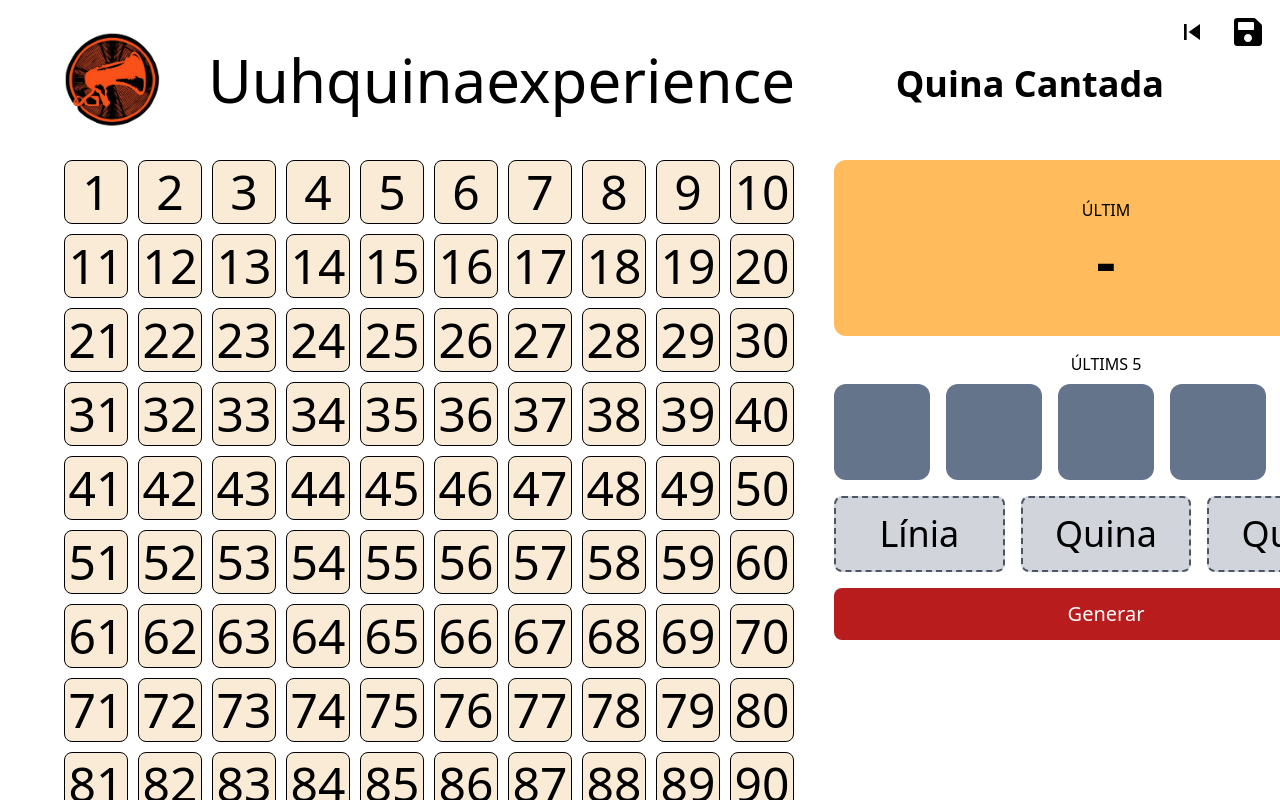
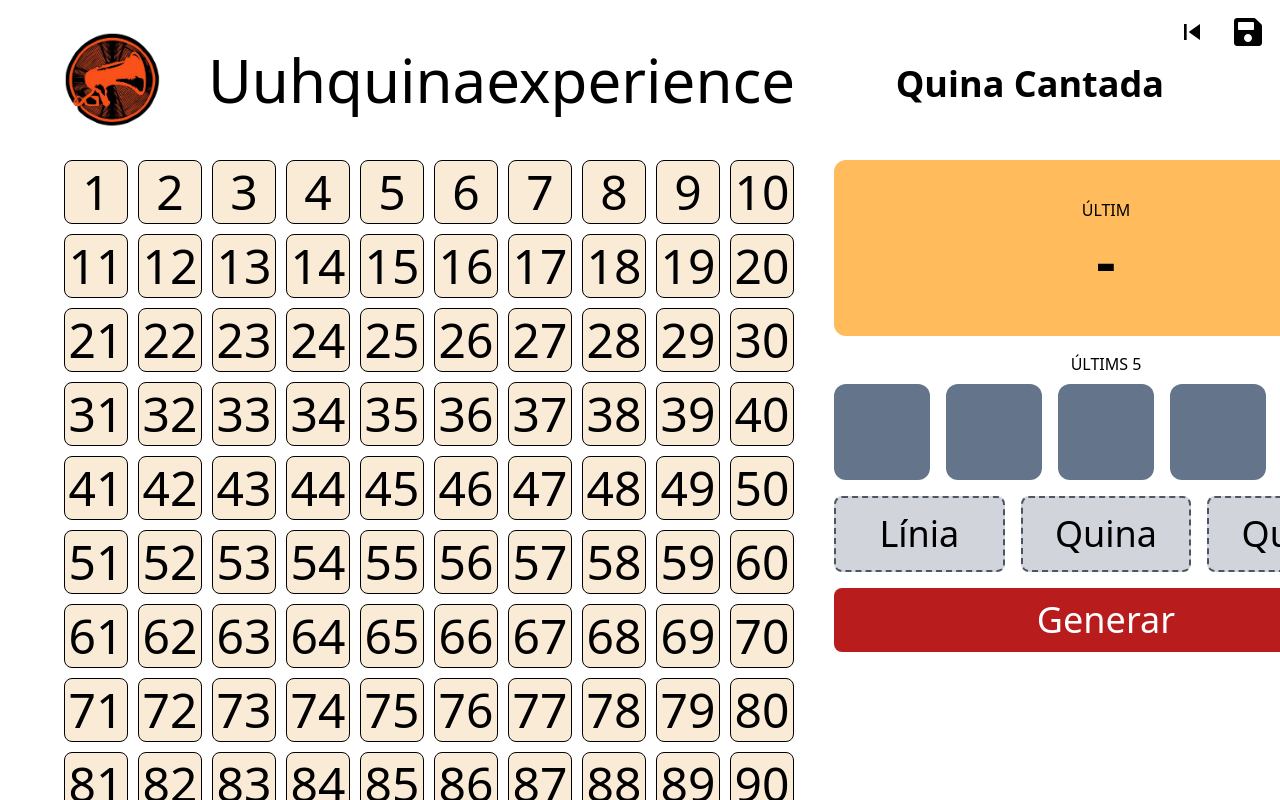
Before and after one commit to gidina/quinaexperience, a React (Vite) app: page /quinaexperience/cantada in a window 1280 px wide. Shown: the top 800 px of the page. Built offline with nearby package versions, Linux system fonts and the light colour scheme; some icons are missing.

Commit message:
Update GetDraw.tsx

```diff
--- a/src/components/Bingo/GetDraw.tsx
+++ b/src/components/Bingo/GetDraw.tsx
@@ -20,7 +20,7 @@ interface GetDrawButton
 
 const GetDrawButton = ({ onClick, disabled }: GetDrawButton) => (
   <button
-    className="bg-red-700 text-white font-medium rounded-lg	text-xl font-light p-3 border-red-700 border-solid hover:bg-red-800 hover-border-red-800 hover:cursor-pointer focus:outline-none	disabled:bg-red-400 disabled:cursor-not-allowed disabled:hover:border-transparent"
+    className="bg-red-700 text-white font-medium rounded-lg	text-4xl p-3 border-red-700 border-solid hover:bg-red-800 hover-border-red-800 hover:cursor-pointer focus:outline-none	disabled:bg-red-400 disabled:cursor-not-allowed disabled:hover:border-transparent"
     onClick={onClick}
     disabled={disabled}
   >
```
